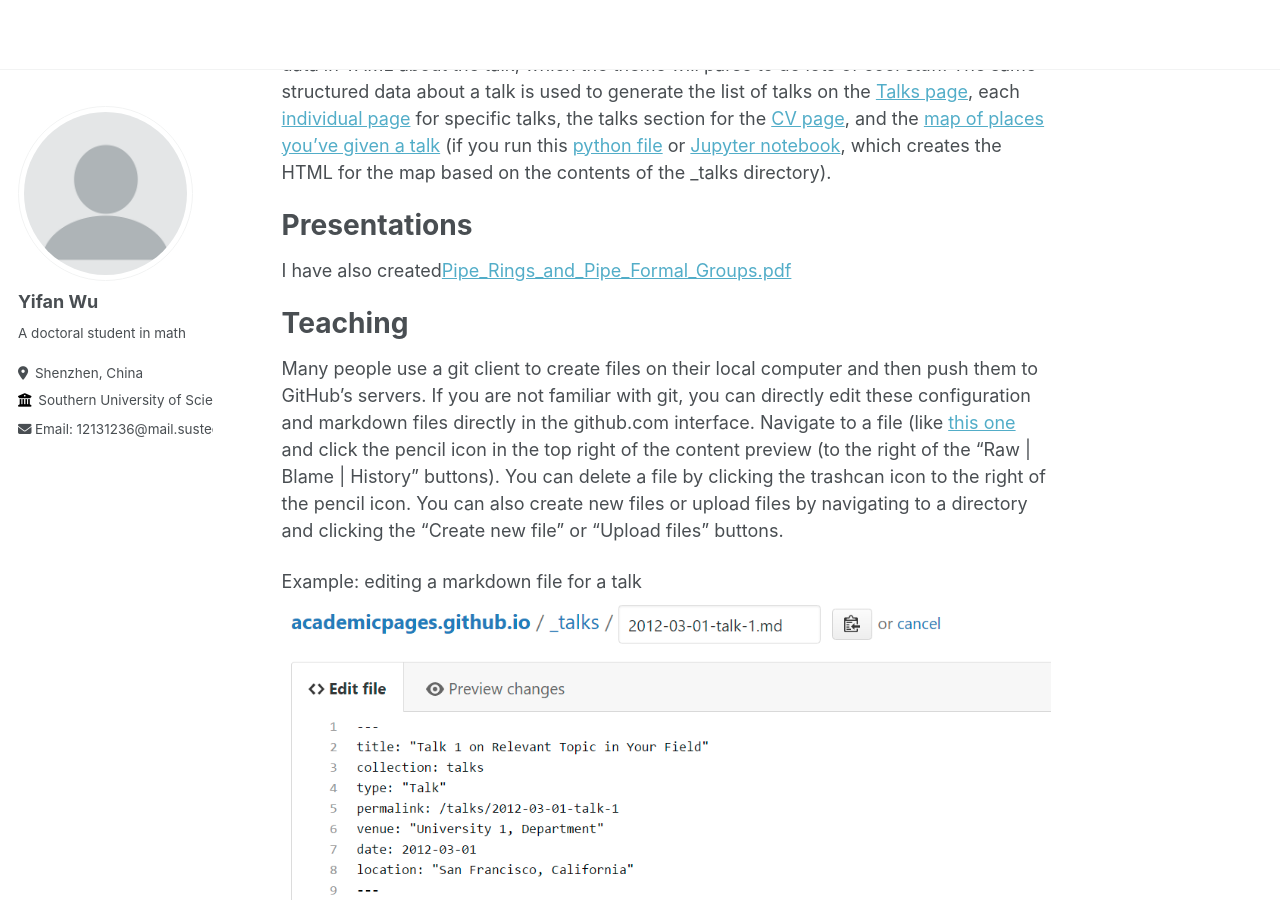
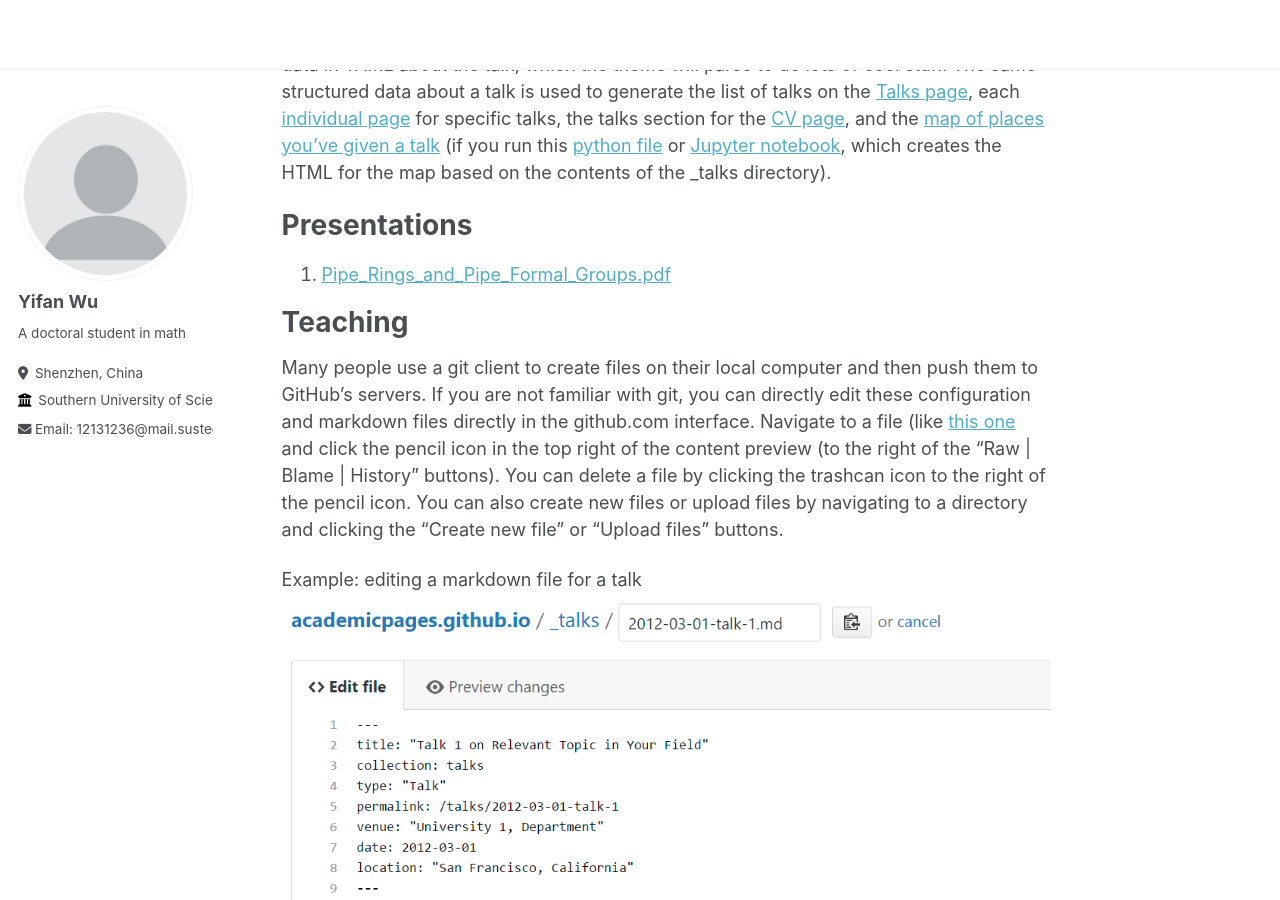
Before and after one commit to Wuyf19970105/Wuyf19970105.github.io, a Jekyll site: the page built from _pages/about.md, in a window 1280 px wide and 900 px high, scrolled down 884 px. Built offline with Jekyll 4.4.1, drawn with Linux system fonts in a browser that asks for light colours.

Commit message:
Update about.md
Signed-off-by: Yifan Wu <148335396+Wuyf19970105@users.noreply.github.com>

```diff
--- a/_pages/about.md
+++ b/_pages/about.md
@@ -36,7 +36,7 @@ For site content, there is one markdown file for each type of content, which are
 Presentations
 ======
 
-I have also created[Pipe_Rings_and_Pipe_Formal_Groups.pdf](https://Wuyf19970105.github.io/files/Pipe_Rings_and_Pipe_Formal_Groups.pdf)
+1. [Pipe_Rings_and_Pipe_Formal_Groups.pdf](https://Wuyf19970105.github.io/files/Pipe_Rings_and_Pipe_Formal_Groups.pdf)
 
 Teaching
 ======
```
